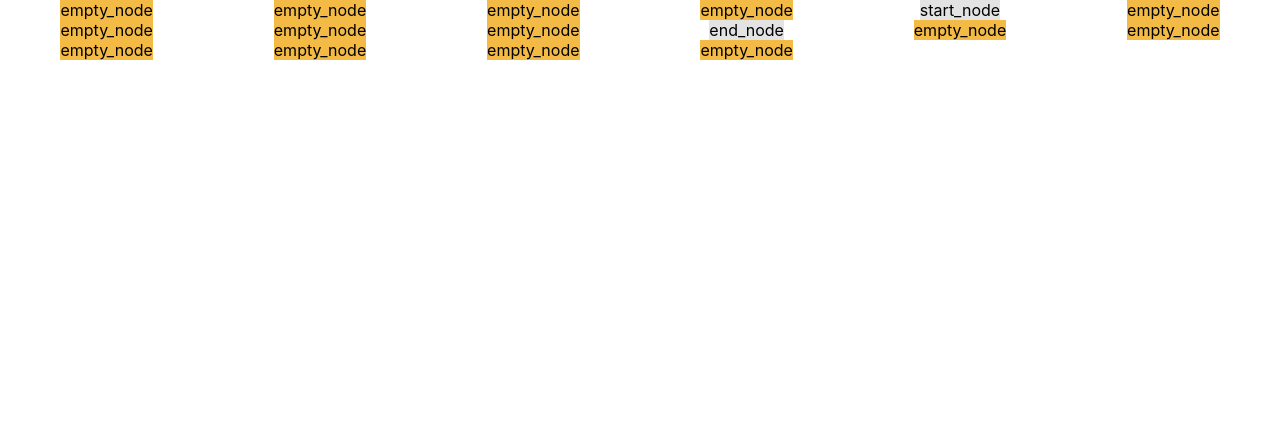
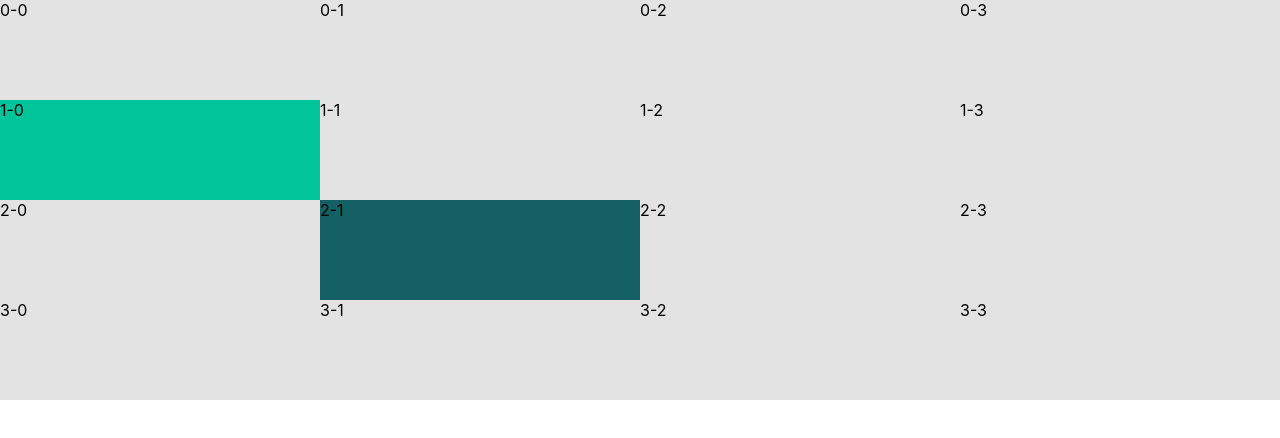
Before and after one commit to seholevas/PathFindingVisualizer, a React (Create React App) app: page / in a window 1280 px wide. Shown: the top 438 px of the page. Built offline with nearby package versions, Linux system fonts and the light colour scheme.

Commit message:
fixed: grid-visualizer nodes now share and evenly take up all of their flex-parents space

```diff
--- a/src/css/grid-visualizer.css
+++ b/src/css/grid-visualizer.css
@@ -1,12 +1,45 @@
 .grid {
+  /* padding-top: 300px; */
   display: grid;
-  align-content: center;
-  align-items: center;
-  justify-items: center;
-  grid-template-columns: repeat(auto-fill, minmax(200px, 1fr));
-  /* height: 100vh; */
-  /* width: 100vw; */
-  /* overflow: hidden; */
+  /* align-content: center; */
+  /* align-items: center; */
+  /* justify-items: stretch; */
+  grid-template-rows: repeat(auto-fit, minmax(20px, 1fr));
+  height: 50vh;
+  width: 100vw;
+
+}
+.row
+{
+  display: flex;
+  flex-direction: row;
+  flex-flow: nowrap;
+  margin:0;
+  padding: 0;
+  max-height: 100%;
+  max-width: 100%;
+  /* align-items: center; */
+  justify-content: center;
+  min-height: 10%;
+  /* justify-content: center; */
+  /* align-items: stretch; */
+
+  /* align-content: ; */
+
 }
 
+.flex-item
+{
+  width: 1fr;
+  flex: 1;
+
+  /* max-width: 100vw; */
+  /* justify-self: stretch; */
+  /* align-self: stretch; */
+}
+
+
+
+
+
 /*# sourceMappingURL=grid-visualizer.css.map */
--- a/src/css/node.css
+++ b/src/css/node.css
@@ -6,8 +6,17 @@
   background: #F3BB45;
 }
 
-.node-empty {
+/* .node-empty {
   background: #F3BB45;
+} */
+
+.node-start
+{
+  background: #00C49A
 }
 
+.node-end
+{
+  background: #156064
+}
 /*# sourceMappingURL=node.css.map */
--- a/src/css/node.sass
+++ b/src/css/node.sass
@@ -5,6 +5,7 @@ $start-node-color: #00C49A
 $end-node-color: #156064
 
 .node
+
 .visited-false
     background: $unvisited-node-color
 .visited-true
--- /dev/null
+++ b/src/helpers/functions/get-node.js
@@ -0,0 +1,6 @@
+export default function getNode(grid=[[]],id = '0-0') {
+    let coordinates = id.split("-");
+    let row = parseInt(coordinates[0]);
+    let column = parseInt(coordinates[1]);
+    return grid[row][column];
+}
--- a/src/react/modules/grid.js
+++ b/src/react/modules/grid.js
@@ -22,16 +22,18 @@ export default function Grid() {
 
     return <div className="grid visualizer">
     {grid.map((value, row_index) =>
-
-            {return grid.map((val, column_index) =>
+    <div className={`row row-${row_index}`}>
+            {grid.map((val, column_index) =>
 
                 // `form-control round-lg ${this.state.valid ? '' : 'error'}`
-            <MasterNode key={`node-${row_index}-${column_index}`} id={`node-${row_index}-${column_index}`} className={`grid-item visited-${value[column_index]['visited']}` } type={value[column_index]['type']}>
-                {value[column_index]['type']}
+            <MasterNode key={`${row_index}-${column_index}`} id={`${row_index}-${column_index}`} className={`flex-item visited-${value[column_index]['visited']}` } type={value[column_index]['type']}>
+                {`${row_index}-${column_index}`}
                 </MasterNode>
 
             )}
+            </div>
     )}
+
     </div>
 
 }
--- a/src/redux/reducers/grid-reducer.js
+++ b/src/redux/reducers/grid-reducer.js
@@ -1,17 +1,17 @@
 import * as gridActions from "../actions/types/grid-types"
 
 const empty_STATE = [
-    [{ type: "empty_node", visited: false }, { type: "empty_node", visited: false }, { type: "empty_node", visited: true },{ type: "empty_node", visited: true }],
-    [{ type: "start_node", visited: false }, { type: "empty_node", visited: false }, { type: "empty_node", visited: true },{ type: "empty_node", visited: true }],
-    [{ type: "empty_node", visited: false }, { type: "end_node", visited: false }, { type: "empty_node", visited: true },{ type: "empty_node", visited: true },],
-    [{ type: "empty_node", visited: false }, { type: "empty_node", visited: false }, { type: "empty_node", visited: true },{ type: "empty_node", visited: true }],
-    // [{ type: "empty_node", visited: false }, { type: "empty_node", visited: false }, { type: "empty_node", visited: true }],
-    // [{ type: "empty_node", visited: false }, { type: "empty_node", visited: false }, { type: "empty_node", visited: true }],
-    // [{ type: "empty_node", visited: false }, { type: "empty_node", visited: false }, { type: "empty_node", visited: true }],
-    // [{ type: "empty_node", visited: false }, { type: "empty_node", visited: false }, { type: "empty_node", visited: true }]
+    [{ type: "empty_node", visited: false }, { type: "empty_node", visited: false }, { type: "empty_node", visited: false },{ type: "empty_node", visited: false }],
+    [{ type: "start_node", visited: false }, { type: "empty_node", visited: false }, { type: "empty_node", visited: false },{ type: "empty_node", visited: false }],
+    [{ type: "empty_node", visited: false }, { type: "end_node", visited: false }, { type: "empty_node", visited: false },{ type: "empty_node", visited: false },],
+    [{ type: "empty_node", visited: false }, { type: "empty_node", visited: false }, { type: "empty_node", visited: false },{ type: "empty_node", visited: false }],
+    // [{ type: "empty_node", visited: false }, { type: "empty_node", visited: false }, { type: "empty_node", visited: false }],
+    // [{ type: "empty_node", visited: false }, { type: "empty_node", visited: false }, { type: "empty_node", visited: false }],
+    // [{ type: "empty_node", visited: false }, { type: "empty_node", visited: false }, { type: "empty_node", visited: false }],
+    // [{ type: "empty_node", visited: false }, { type: "empty_node", visited: false }, { type: "empty_node", visited: false }]
 ];
-// const empty_STATE=[["empty",false,true],["pizza"],["topping"]];
-// const empty_STATE=[[{type: "row 1 col 0", visited: true},{type: "pizza", visited: true}],[{type: "topping", visited: true},{},{}]];
+// const empty_STATE=[["empty",false,false],["pizza"],["topping"]];
+// const empty_STATE=[[{type: "row 1 col 0", visited: false},{type: "pizza", visited: false}],[{type: "topping", visited: false},{},{}]];
 
 
 export default function reducer(state = empty_STATE, action) {
```
Also changed, not shown: src/algorithms/dijkstra.js (added, +33 -0 lines), 2 other files (tests, documents, lock files or other folders).
